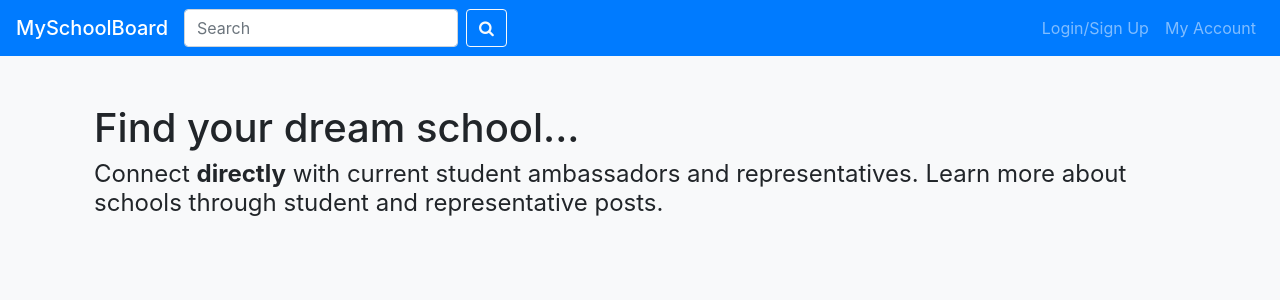
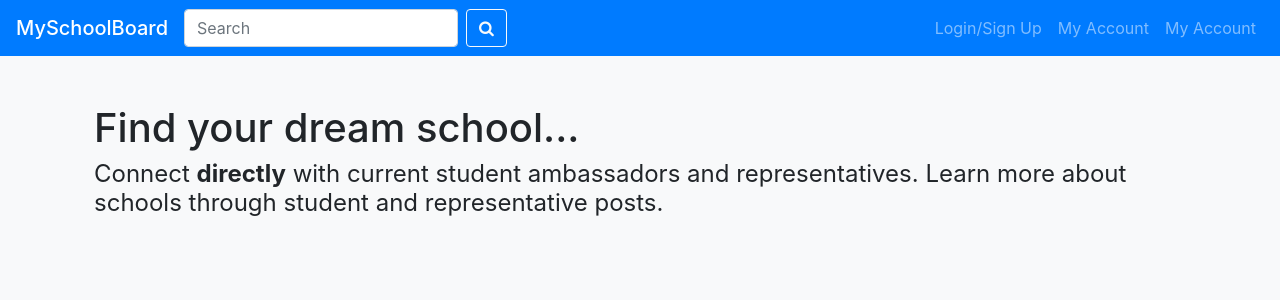
Before and after one commit to hoffmanjoshua/schoolboard, a Node server app: page / in a window 1280 px wide. Shown: the top 300 px of the page. Run offline with Node 20, Linux system fonts and the light colour scheme; some libraries are stand-ins or nearby versions.

Commit message:
test for branches

```diff
--- a/views/partials/bsnavbar.handlebars
+++ b/views/partials/bsnavbar.handlebars
@@ -16,6 +16,9 @@
             <li class="nav-item">
                 <a class="nav-link" href="/myaccount">My Account</a>
             </li>
+            <li class="nav-item">
+                <a class="nav-link" href="/myaccount">My Account</a>
+            </li>
         </ul>
     </div>
 </nav>
```
